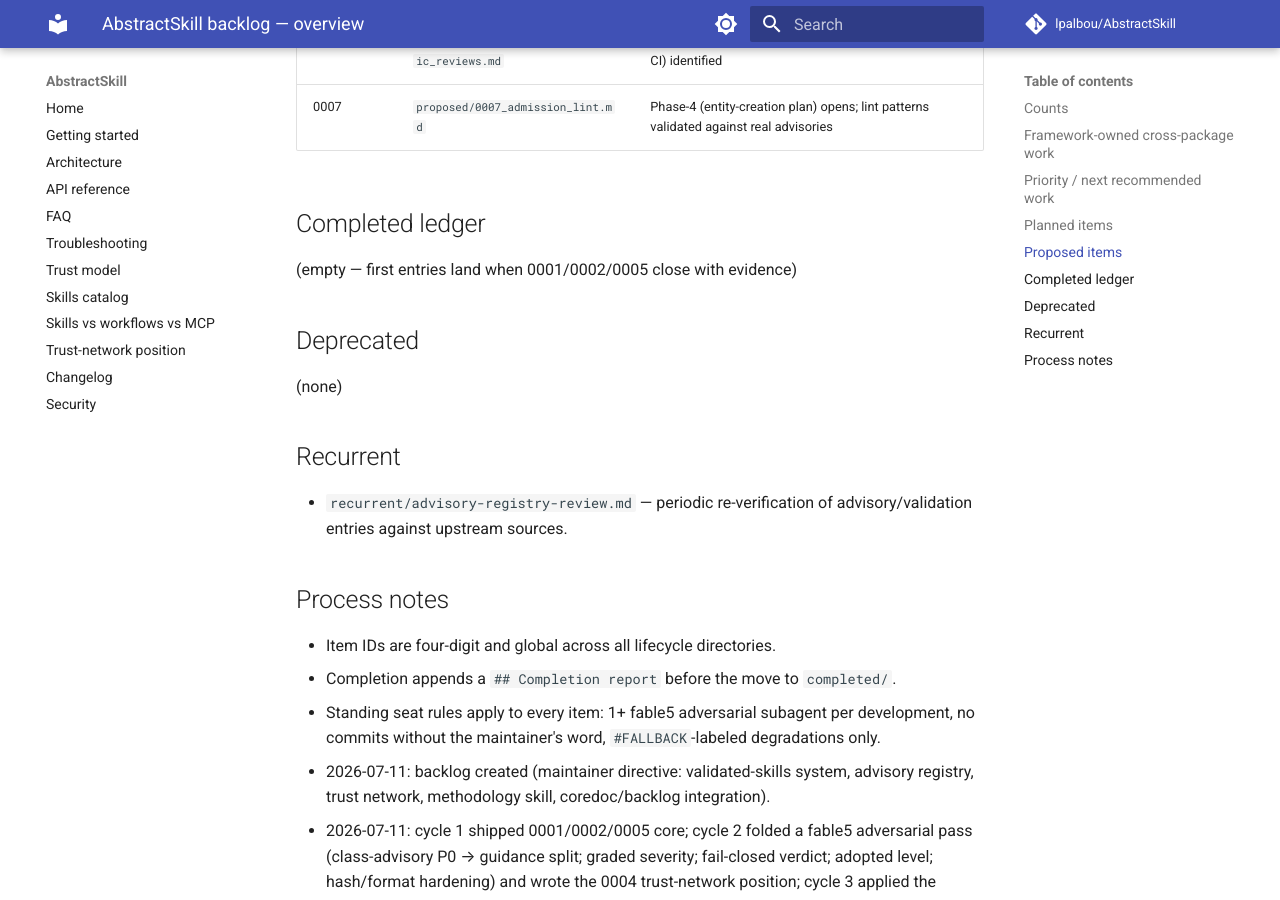
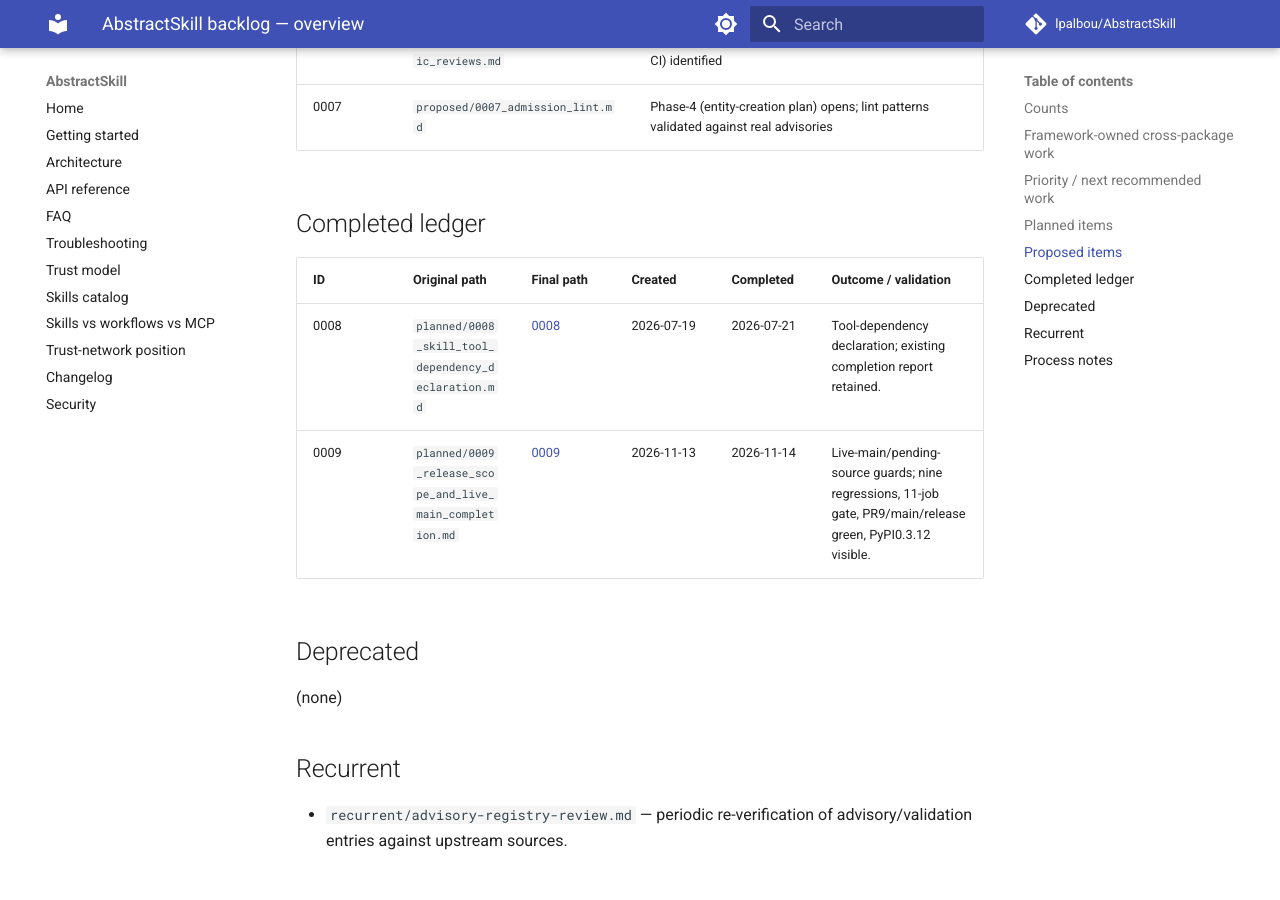
Before and after one commit to lpalbou/AbstractSkill, an MkDocs documentation site: the page built from docs/backlog/overview.md, in a window 1280 px wide and 900 px high, scrolled down 1790 px. Built offline with MkDocs 1.6.1 and Material for MkDocs 9.7.7, drawn with Linux system fonts in a browser that asks for light colours; comment, search, counter and statistics services are not loaded; some of the changed text lies outside the part shown.

Commit message:
Record completed 0.3.12 release-procedure recovery

```diff
--- a/docs/backlog/overview.md
+++ b/docs/backlog/overview.md
@@ -8,9 +8,9 @@ of trust for skills, with automated periodic reviews.
 
 ## Counts
 
-- Planned: 6 (0001-0005, 0009)
+- Planned: 5 (0001-0005)
 - Proposed: 2 (0006-0007)
-- Completed: 0
+- Completed: 2 (0008-0009)
 - Deprecated: 0
 - Recurrent: 1 (advisory/validation registry review)
 
@@ -20,7 +20,7 @@ of trust for skills, with automated periodic reviews.
 
 ## Priority / next recommended work
 
-Release recovery: [0009](planned/0009_release_scope_and_live_main_completion.md) strengthens the release scope and live-main completion checks; framework item 1209 owns the wave.
+Release procedure recovery [0009](completed/0009_release_scope_and_live_main_completion.md) shipped in 0.3.12 with live-main and pending-source guards. Framework item 1209 still owns completion of the cross-package wave.
 
 1. 0003 simulated-execution audit harness — DESIGN done; implementation awaits runtime/agency lanes (upgrades the adopted shelf skills to audited, mints the first specific advisories).
 2. 0004 trust-network LEVERAGE step (backlog 0006) — consume external findings as advisory inputs with provenance.
@@ -51,7 +51,10 @@ directive 2026-07-11).
 
 ## Completed ledger
 
-(empty — first entries land when 0001/0002/0005 close with evidence)
+| ID | Original path | Final path | Created | Completed | Outcome / validation |
+| --- | --- | --- | --- | --- | --- |
+| 0008 | `planned/0008_skill_tool_dependency_declaration.md` | [0008](completed/0008_skill_tool_dependency_declaration.md) | 2026-07-19 | 2026-07-21 | Tool-dependency declaration; existing completion report retained. |
+| 0009 | `planned/0009_release_scope_and_live_main_completion.md` | [0009](completed/0009_release_scope_and_live_main_completion.md) | 2026-11-13 | 2026-11-14 | Live-main/pending-source guards; nine regressions, 11-job gate, PR9/main/release green, PyPI0.3.12 visible. |
 
 ## Deprecated
 
```
Also changed, not shown: docs/backlog/completed/0009_release_scope_and_live_main_completion.md (added, +68 -0 lines), docs/backlog/planned/0009_release_scope_and_live_main_completion.md (deleted, +0 -39 lines).
